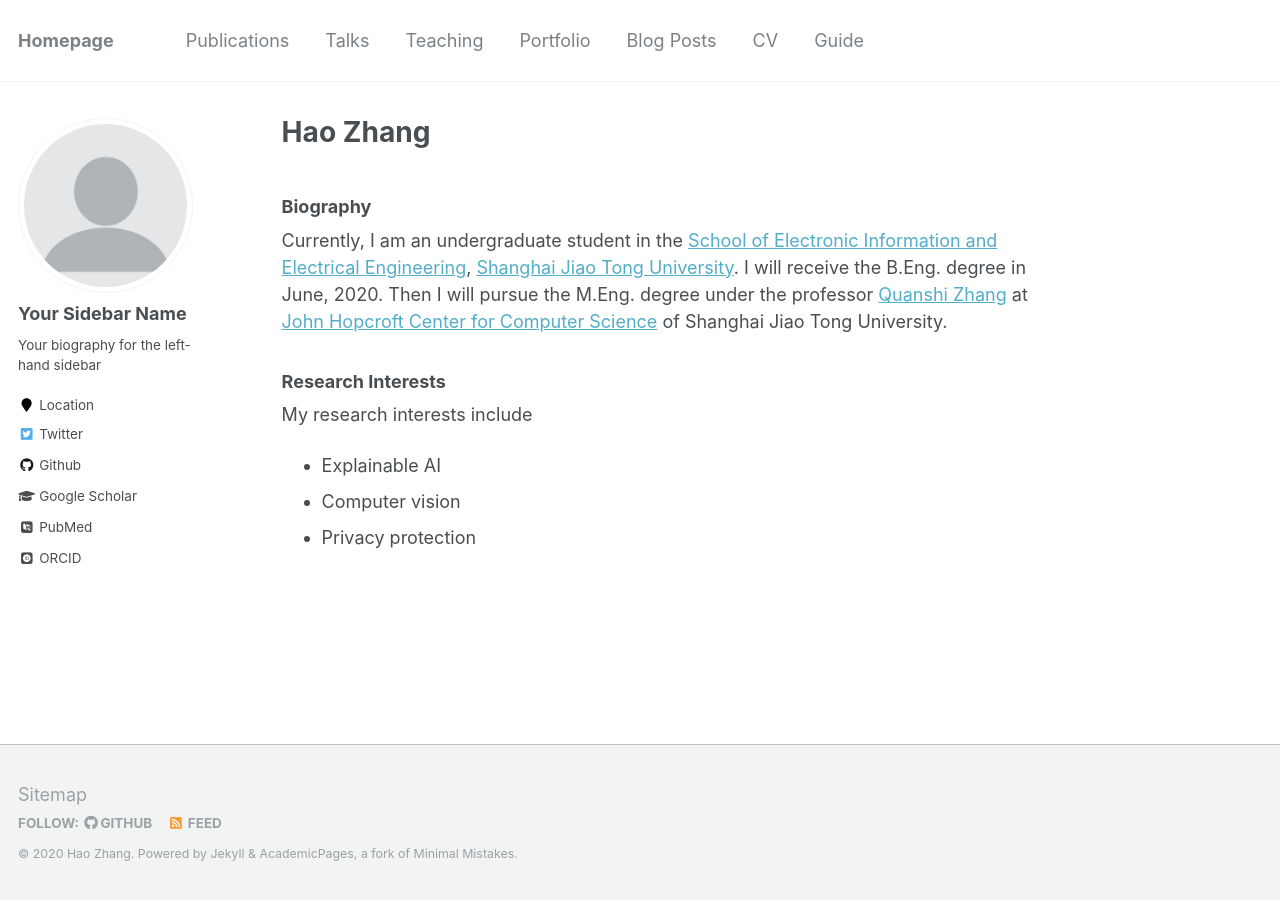
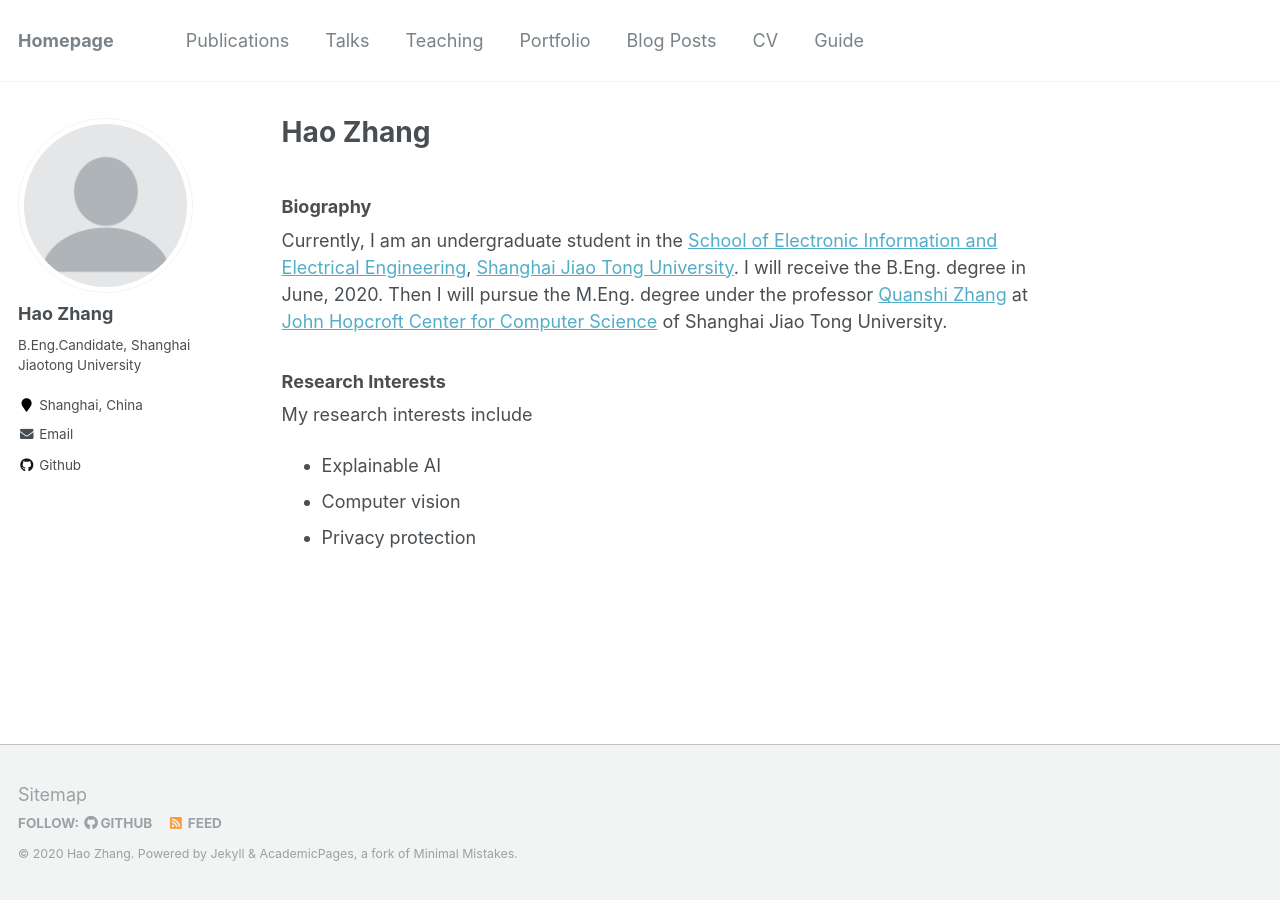
Before and after one commit to haozhang37/haozhang37.github.io, a Jekyll site: the page built from _pages/about.md, in a window 1280 px wide. Built offline with Jekyll 4.4.1, drawn with Linux system fonts in a browser that asks for light colours; some web fonts are replaced.

Commit message:
Update _config.yml

```diff
--- a/_config.yml
+++ b/_config.yml
@@ -80,15 +80,15 @@ analytics:
 
 # Site Author
 author:
-  name             : "Your Sidebar Name"
+  name             : "Hao Zhang"
   avatar           : "profile.png"
-  bio              : "Your biography for the left-hand sidebar"
-  location         : "Location"
+  bio              : "B.Eng.Candidate, Shanghai Jiaotong University"
+  location         : "Shanghai, China"
   employer         :
-  pubmed           : "https://www.ncbi.nlm.nih.gov/pubmed/?term=john+snow"
-  googlescholar    : "http://yourfullgooglescholarurl.com"
-  email            :
-  researchgate     :  # example: "https://www.researchgate.net/profile/yourprofile"
+  pubmed           :
+  googlescholar    :
+  email            : "1603023-zh@sjtu.edu.cn"
+  researchgate     :
   uri              :
   bitbucket        :
   codepen          :
@@ -96,20 +96,20 @@ author:
   flickr           :
   facebook         :
   foursquare       :
-  github           : "academicpages"
+  github           : "haozhang37"
   google_plus      :
   keybase          :
   instagram        :
   impactstory      : #"https://profiles.impactstory.org/u/xxxx-xxxx-xxxx-xxxx"
   lastfm           :
   linkedin         :
-  orcid            : "http://orcid.org/yourorcidurl"
+  orcid            :
   pinterest        :
   soundcloud       :
   stackoverflow    : # http://stackoverflow.com/users/123456/username
   steam            :
   tumblr           :
-  twitter          : "replacethistwitterhandle"
+  twitter          :
   vine             :
   weibo            :
   xing             :
```
